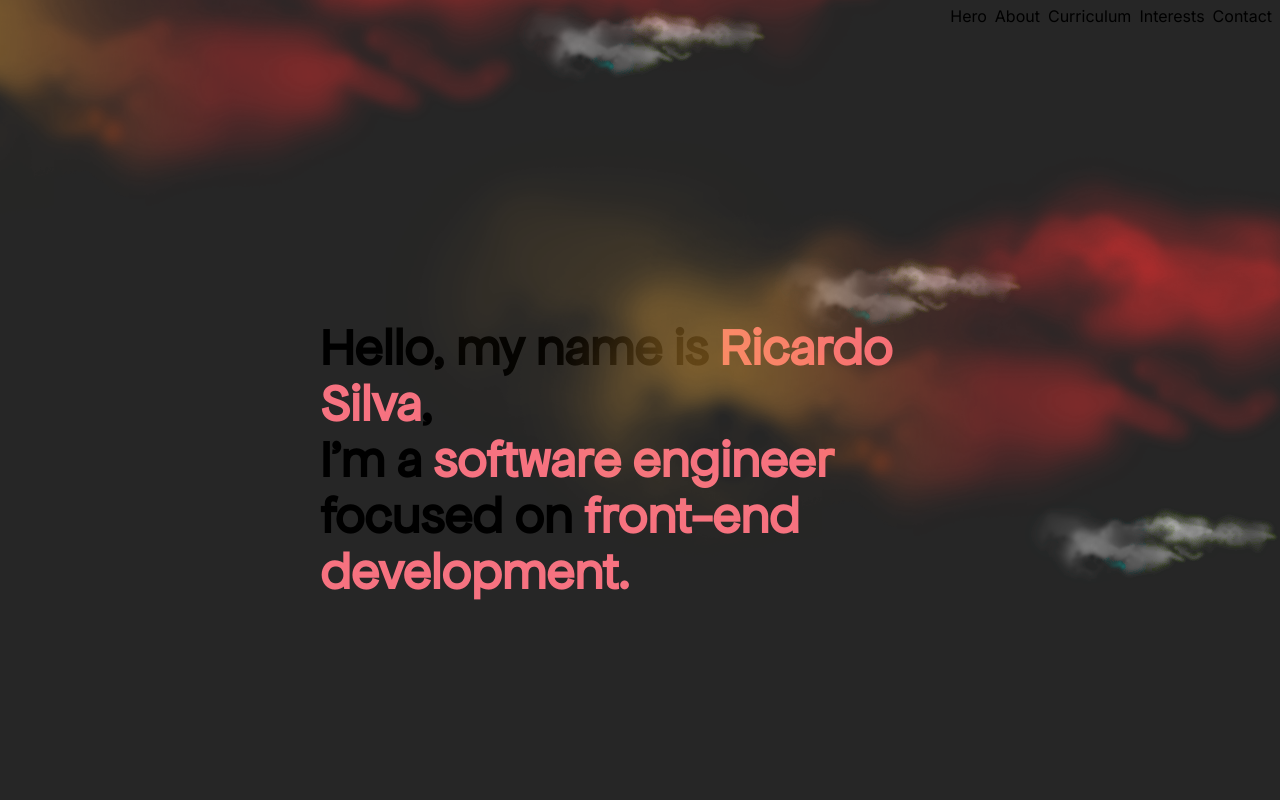
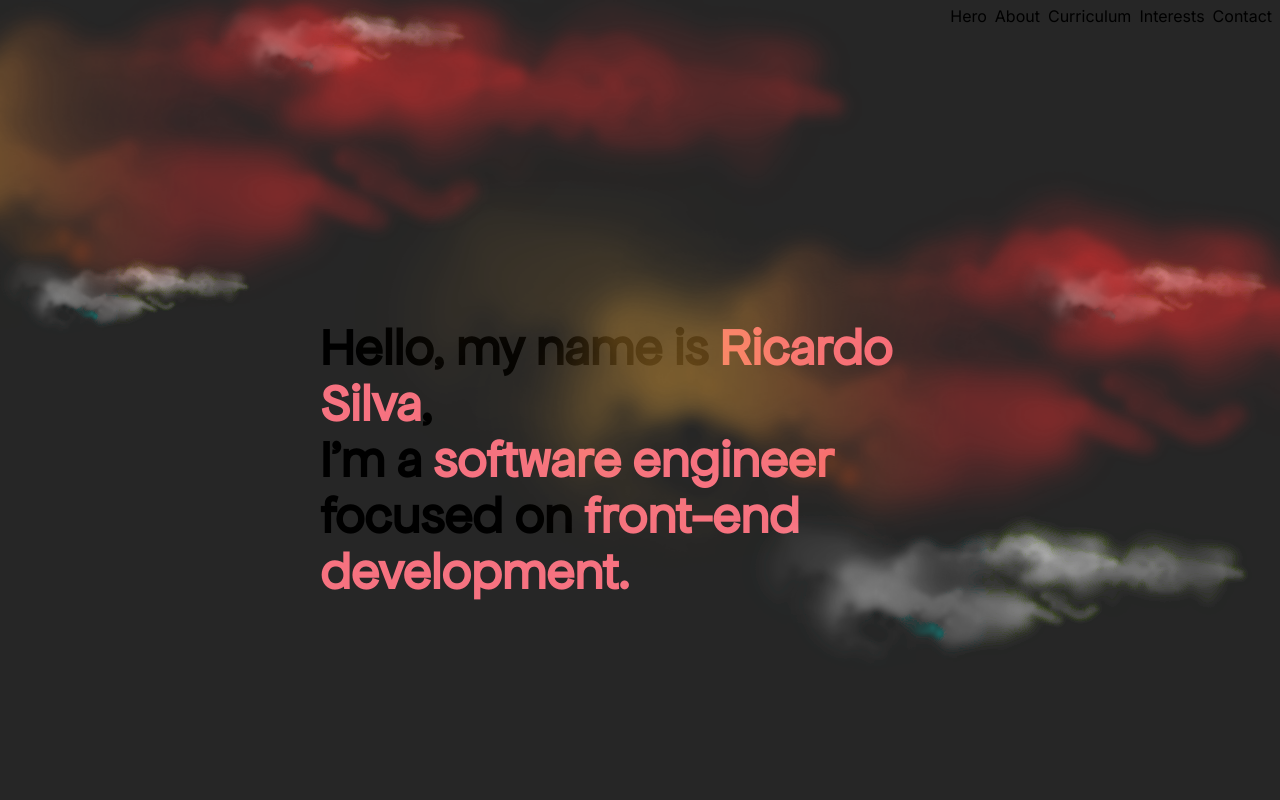
Before and after one commit to Ricardo-Silva91/cv-www, a Next.js app: page / in a window 1280 px wide. Shown: the top 800 px of the page. Built offline with nearby package versions, Linux system fonts and the light colour scheme.

Commit message:
feat: clouds

```diff
--- a/src/app/components/environment/Environment.tsx
+++ b/src/app/components/environment/Environment.tsx
@@ -17,11 +17,16 @@ export default function Environment() {
   const numberOfRows = useMemo(() => Math.floor(windowHeight / cellSize) || 0, [cellSize]);
   const cellArray = useMemo(() =>
     new Array(numberOfRows * numberOfColumns).fill(0).reduce((acc) => {
-      if (acc.slice(-4).findIndex((el: any) => el.hasCloud) !== -1) {
+      if (acc.slice(-3).findIndex((el: any) => el.hasCloud) !== -1) {
         return [...acc, { hasCloud: false }];
       }
 
-      const newEl = { hasCloud: Math.random() > 0.65, double: Math.random() > 0.65 };
+      const newEl = {
+        hasCloud: Math.random() > 0.65,
+        double: Math.random() > 0.65,
+        animationDuration: `${Math.floor(Math.random() * 50) + 50}s`,
+        animationDirection: Math.random() > 0.75 ? 'reverse' : 'initial',
+     };
 
       return [...acc, newEl];
     }, []),
@@ -38,10 +43,9 @@ export default function Environment() {
       scroll.on('scroll', (func: any) => {
         const currentY = func.scroll.y;
         const calc = (currentY * 1) / 1200;
+        const calcFloor = Math.round((calc + Number.EPSILON) * 100) / 100;
 
-        if (visible && calc === 1) {
-          setVisible(false);
-        }
+        setCurrentOp(1 - calcFloor);
       });
     }
   }, [scroll])
@@ -64,11 +68,9 @@ export default function Environment() {
     }, 0);
   }, []);
 
-  console.log({ numberOfColumns, numberOfRows });
-
-
   return (
     <div className={`${styles.environment} ${visible ? styles['environment--visible'] : ''}`}
+
       data-scroll data-scroll-sticky data-scroll-target="#main"
     >
       {/* <div className={styles['environment__back-clouds']}></div> */}
@@ -77,12 +79,18 @@ export default function Environment() {
         { numberOfColumns ?
           cellArray.map((el: any, index: number) =>
           el.hasCloud ?
-            <img key={index} src="/img/clouds.png" className={el.double ? styles['environment__backdrop__cloud--double'] : ''}/> : <div key={index}></div>
+            <img
+              key={index}
+              src="/img/clouds.png"
+              className={el.double ? styles['environment__backdrop__cloud--double'] : styles['environment__backdrop__cloud']}
+              style={{ animationDuration: el.animationDuration, animationDirection: el.animationDirection }}
+            /> : <div key={index}></div>
           ) : <></>
         }
       </div>
 
 
+      <div className={styles['environment__main-cloud-wrapper']} style={{opacity: visible ? currentOp : 0, transition: `opacity ${currentOp < 1 ? '0s' : '0.5s'} ease-in-out` }}>
         <div
           className={`${styles['environment__cloud']} ${styles['environment__cloud--left']}`}
           data-scroll
@@ -98,27 +106,6 @@ export default function Environment() {
           data-scroll-direction="horizontal"
         ></div>
       </div>
-  )
-  // return (
-  //   <div className={styles.environment}
-  //     style={{ opacity: currentOp }}
-  //     data-scroll data-scroll-sticky data-scroll-target="#main"
-  //   >
-  //     <div className={styles['environment__back-clouds']}></div>
-  //     <div
-  //       className={`${styles['environment__cloud']} ${styles['environment__cloud--left']}`}
-  //       data-scroll
-  //       data-scroll-speed="10"
-  //       data-scroll-position="top"
-  //       data-scroll-direction="horizontal"
-  //     ></div>
-  //     <div
-  //       className={`${styles['environment__cloud']} ${styles['environment__cloud--right']}`}
-  //       data-scroll
-  //       data-scroll-speed="-10"
-  //       data-scroll-position="top"
-  //       data-scroll-direction="horizontal"
-  //     ></div>
-  //   </div>
-  // )
+    </div>
+  );
 }
--- a/src/app/components/environment/environment.module.scss
+++ b/src/app/components/environment/environment.module.scss
@@ -6,9 +6,10 @@
     z-index: $z-index-sky;
 
     --distance-from-center: 30%;
+    --bounce-animation: cubic-bezier(0.21, 0.6, 0.65, 1.31);
 
     opacity: 0;
-    transition: opacity 1s ease-in-out;
+    transition: opacity 0.5s ease-in-out;
 
     &--visible {
         opacity: 1;
@@ -54,9 +55,23 @@
             --cell-size: 50px;
         }
 
+        &__cloud {
+            animation: bounce-clouds 50s var(--bounce-animation) infinite;
+        }
+
         &__cloud--double {
             max-width: 200%;
+            animation: bounce-clouds 70s var(--bounce-animation) infinite;
         }
+    }
+
+    &__main-cloud-wrapper {
+        position: absolute;
+        top: 0;
+        left: 0;
+        width: 100%;
+        height: 100%;
+        animation: bounce-clouds 70s var(--bounce-animation) infinite;
     }
 
     &__cloud {
@@ -71,14 +86,14 @@
         z-index:3;
 
         &--left {
-            top:-200px;
+            top:-10vh;
             left:calc(var(--distance-from-center) * -1);
             right:0;
             bottom:0;
         }
 
         &--right {
-            top:130px;
+            top:18vh;
             left:var(--distance-from-center);
             right:0;
             bottom:0;
@@ -104,19 +119,68 @@
     to {transform: translateX(100%);}
 }
 
+@keyframes bounce-clouds {
+     0%, 100%  {
+        transform: translateX(-15%);
+    }
+    50% {
+        transform: translateX(15%);
+    }
+}
+@-webkit-keyframes bounce-clouds {
+     0%, 100%  {
+        transform: translateX(-15%);
+    }
+    50% {
+        transform: translateX(15%);
+    }
+}
+@-moz-keyframes bounce-clouds {
+     0%, 100%  {
+        transform: translateX(-15%);
+    }
+    50% {
+        transform: translateX(15%);
+    }
+}
+@-ms-keyframes bounce-clouds {
+     0%, 100%  {
+        transform: translateX(-15%);
+    }
+    50% {
+        transform: translateX(15%);
+    }
+}
+
 @keyframes invert-clouds {
-     0%, 100%  { -webkit-filter: brightness(0px) hue-rotate(0deg) saturate(0px); }
-    50% { -webkit-filter: brightness(10) hue-rotate(180deg) saturate(10); }
+     0%, 100%  {
+        -webkit-filter: brightness(0px) hue-rotate(0deg) saturate(0px);
+    }
+    50% {
+        -webkit-filter: brightness(10) hue-rotate(180deg) saturate(10);
+    }
 }
 @-webkit-keyframes invert-clouds {
-     0%, 100%  { -webkit-filter: brightness(0px) hue-rotate(0deg) saturate(0px); }
-    50% { -webkit-filter: brightness(10) hue-rotate(180deg) saturate(10); }
+     0%, 100%  {
+        -webkit-filter: brightness(0px) hue-rotate(0deg) saturate(0px);
+    }
+    50% {
+        -webkit-filter: brightness(10) hue-rotate(180deg) saturate(10);
+    }
 }
 @-moz-keyframes invert-clouds {
-     0%, 100%  { -webkit-filter: brightness(0px) hue-rotate(0deg) saturate(0px); }
-    50% { -webkit-filter: brightness(10) hue-rotate(180deg) saturate(10); }
+     0%, 100%  {
+        -webkit-filter: brightness(0px) hue-rotate(0deg) saturate(0px);
+    }
+    50% {
+        -webkit-filter: brightness(10) hue-rotate(180deg) saturate(10);
+    }
 }
 @-ms-keyframes invert-clouds {
-     0%, 100%  { -webkit-filter: brightness(0px) hue-rotate(0deg) saturate(0px); }
-    50% { -webkit-filter: brightness(10) hue-rotate(180deg) saturate(10); }
+     0%, 100%  {
+        -webkit-filter: brightness(0px) hue-rotate(0deg) saturate(0px);
+    }
+    50% {
+        -webkit-filter: brightness(10) hue-rotate(180deg) saturate(10);
+    }
 }
```
Lines whose indentation alone changed are shown as unchanged.
